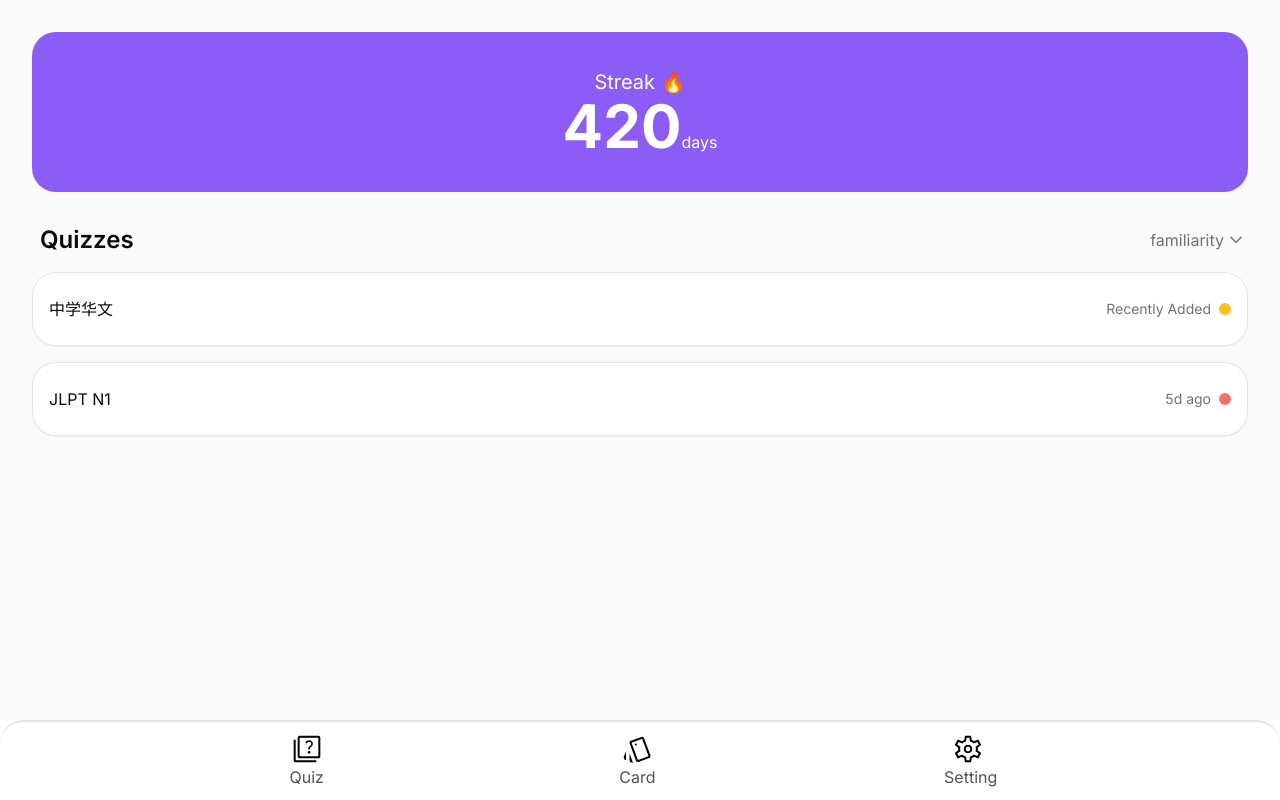
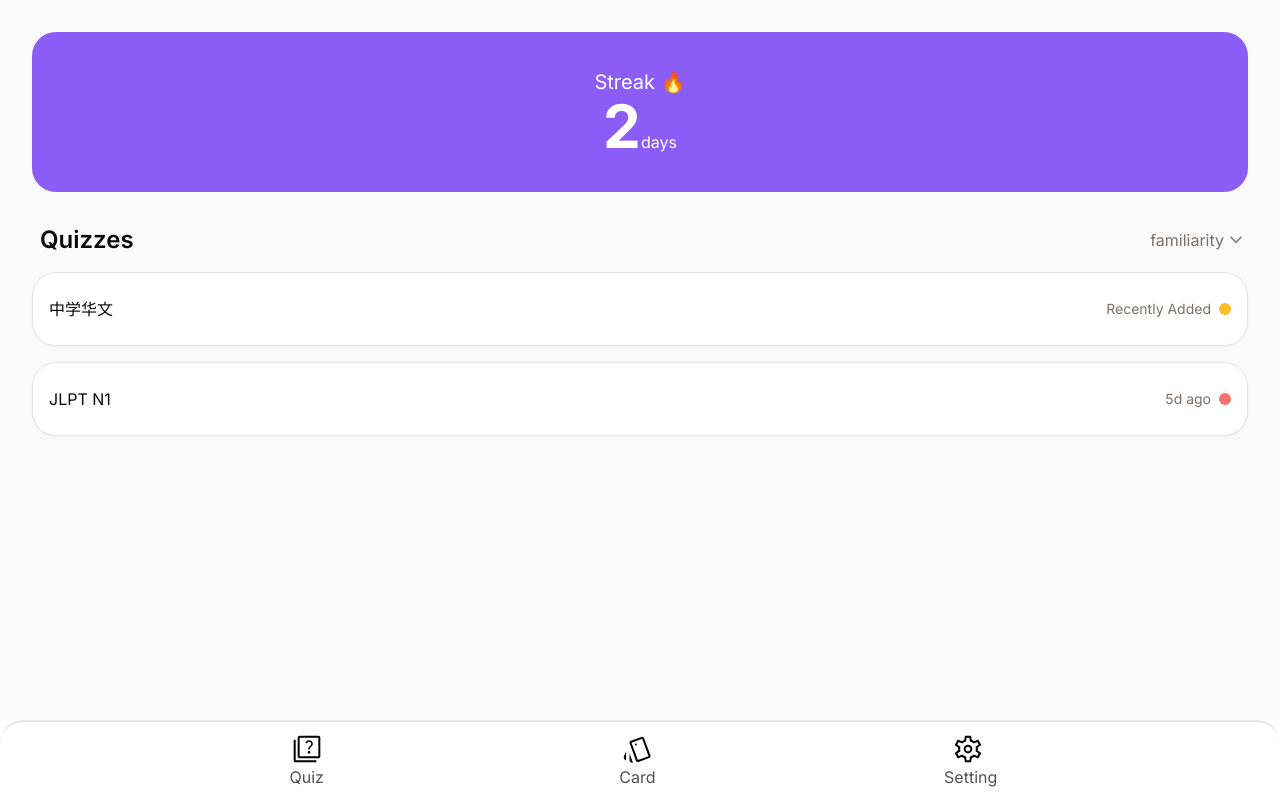
Before and after one commit to mongj/cloudhacks-better-anki, a Next.js app: page /quiz in a window 1280 px wide. Built offline with nearby package versions, Linux system fonts and the light colour scheme.

Commit message:
ui updates

```diff
--- a/app/page.tsx
+++ b/app/page.tsx
@@ -10,7 +10,7 @@ export default function Home() {
       <div className="h-40 w-full bg-indigo-500 text-white flex flex-col justify-center items-center rounded-3xl">
         <h2 className="text-xl">Streak &#128293;</h2>
         <div>
-          <span className="text-6xl font-bold">69</span>
+          <span className="text-6xl font-bold">2</span>
           <span>days</span>
         </div>
       </div>
--- a/app/quiz/page.tsx
+++ b/app/quiz/page.tsx
@@ -9,7 +9,7 @@ export default function Page() {
       <div className="h-40 w-full bg-violet-500 text-white flex flex-col justify-center items-center rounded-3xl">
         <h2 className="text-xl">Streak &#128293;</h2>
         <div>
-          <span className="text-6xl font-bold">420</span>
+          <span className="text-6xl font-bold">2</span>
           <span>days</span>
         </div>
       </div>
```
